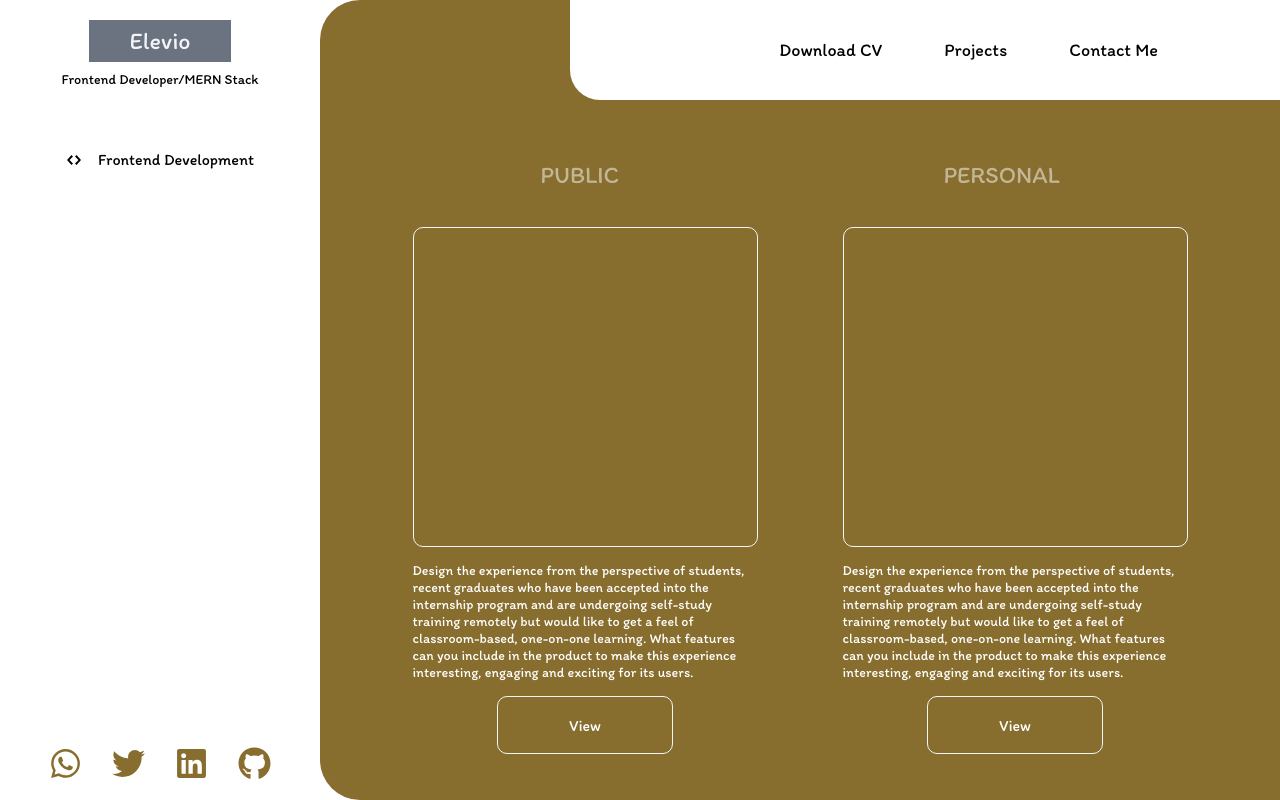
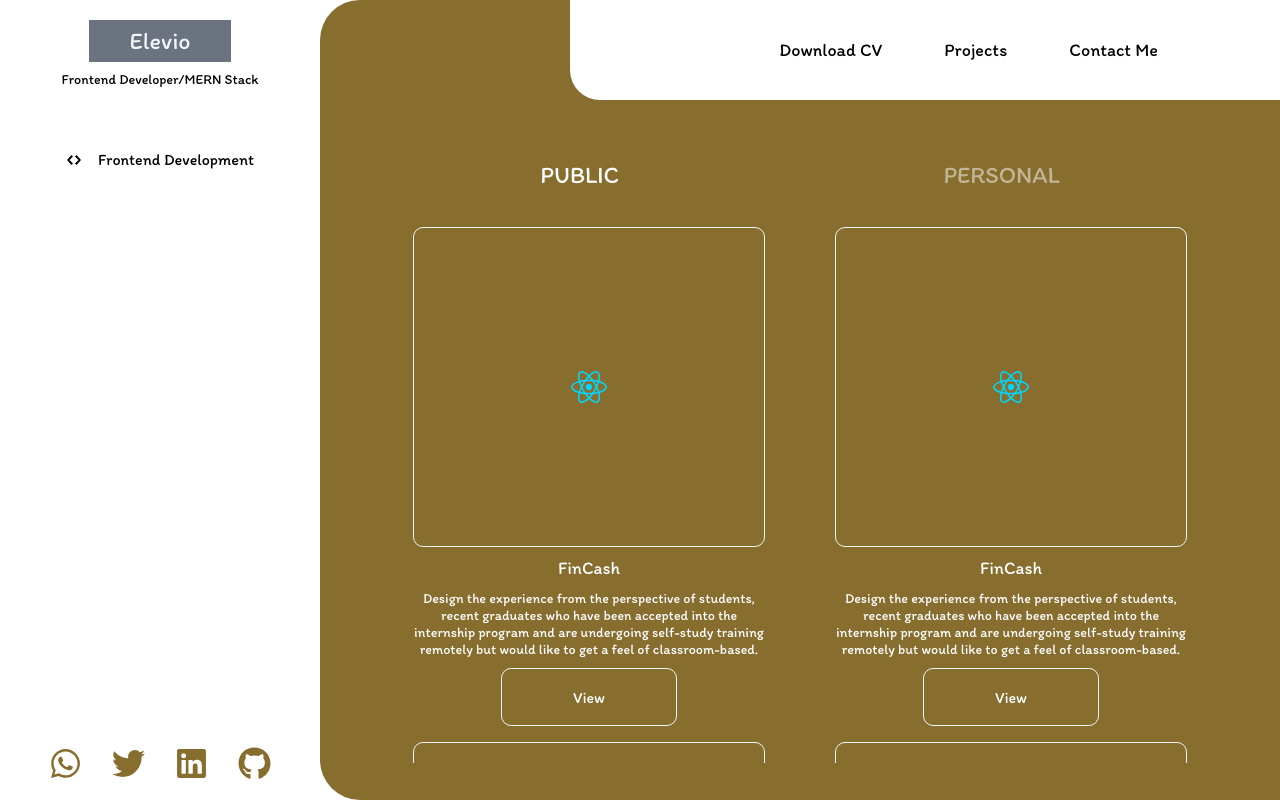
Before and after one commit to GREENFONTS/portifolio, a React (Vite) app: page /projects in a window 1280 px wide. Built offline with nearby package versions, Linux system fonts and the light colour scheme.

Commit message:
feat: created the cards for projects

```diff
--- a/src/Pages/Projects/components/ProjectView.tsx
+++ b/src/Pages/Projects/components/ProjectView.tsx
@@ -1,24 +1,33 @@
 import React from "react";
+import ReactImg from "../../../assets/react.svg";
 
-interface Props {}
+interface Props {
+  title: string;
+  description: string;
+  link: string;
+}
 
-const ProjectView: React.FC<Props> = () => {
+const ProjectView: React.FC<Props> = ({ title, description, link }) => {
   return (
-    <div className="flex flex-col gap-y-[15px] w-5/6 mx-auto">
-      <div className="border-solid border-slate-100 h-[40vh] border-[1px] rounded-[10px]"></div>
-      <div className="text-[#ffffff] text-[14px] leading-[17px]">
-        Design the experience from the perspective of students, recent graduates
-        who have been accepted into the internship program and are undergoing
-        self-study training remotely but would like to get a feel of
-        classroom-based, one-on-one learning. What features can you include in
-        the product to make this experience interesting, engaging and exciting
-        for its users.
+    <div className="flex flex-col gap-y-[10px] w-5/6 mx-auto">
+      <div className="flex justify-center items-center border-solid border-slate-100 h-[40vh] border-[1px] rounded-[10px]">
+        <img src={ReactImg} />
+      </div>
+      <div className="text-[#ffffff] text-[18px] leading-[23px] text-center">
+        {title}
+      </div>
+      <div className="text-[#ffffff] text-[14px] leading-[17px] text-center">
+        {description}
       </div>
       <div className="flex justify-center items-center">
-        <button className="bg-inherit border-solid border-slate-100 border-[1px] h-[58px] w-[176px]
-        rounded-[10px] text-[#ffffff] text-[16px] leading-[19px]">
-          View
-        </button>
+        <a href={link}>
+          <button
+            className="bg-inherit border-solid border-slate-100 border-[1px] h-[58px] w-[176px]  hover:scale-105
+        rounded-[10px] text-[#ffffff] text-[16px] leading-[19px]"
+          >
+            View
+          </button>
+        </a>
       </div>
     </div>
   );
--- a/src/Pages/Projects/components/Tabs.tsx
+++ b/src/Pages/Projects/components/Tabs.tsx
@@ -1,17 +1,18 @@
 import React, { useState } from "react";
 import ProjectView from "./ProjectView";
+import { PublicProjects, PersonalProjects } from "../data";
 
 const Tabs = () => {
   const [selectedTab, setSelectedTab] = useState("public");
   return (
-    <div className="mt-[140px] mx-[58px] w-full">
+    <div className="mt-[70px] lg:mt-[140px] sm:mx-[30px] lg:mx-[58px] w-full">
       <ul
         className="
           text-[#ffffff]
 
   nav nav-tabs nav-justified
-  flex flex-col
-  md:flex-row
+  flex
+  flex-row
   flex-wrap
   list-none
   border-b-0
@@ -21,6 +22,8 @@ const Tabs = () => {
         id="tabs-tabJustify"
         role="tablist"
       >
+        {selectedTab === "public" ? (
+          <>
             <li
               className="nav-item flex-grow text-center"
               role="presentation"
@@ -29,21 +32,19 @@ const Tabs = () => {
               <a
                 href="#public"
                 className="
+
       nav-link
       w-full
       block
       font-medium
       text-[24px]
       leading-[29px]
-      opacity-50
       uppercase
       border-x-0 border-t-0 border-b-2 border-transparent
       px-6
       py-3
       my-2
-      hover:border-transparent hover:underline hover:opacity-100
-      focus:border-transparent
-      active
+      hover:border-transparent hover:underline hover:scale-105
     "
               >
                 Public
@@ -69,12 +70,69 @@ const Tabs = () => {
       py-3
       my-2
       hover:border-transparent hover:underline  hover:opacity-100
-      focus:border-transparent
+      focus:border-transparent hover:scale-105
     "
               >
                 Personal
               </a>
             </li>
+          </>
+        ) : (
+          <>
+            <li
+              className="nav-item flex-grow text-center"
+              role="presentation"
+              onClick={() => setSelectedTab("public")}
+            >
+              <a
+                href="#public"
+                className="
+
+      nav-link
+      w-full
+      block
+      opacity-50
+      font-medium
+      text-[24px]
+      leading-[29px]
+      uppercase
+      border-x-0 border-t-0 border-b-2 border-transparent
+      px-6
+      py-3
+      my-2
+      hover:border-transparent hover:underline hover:opacity-100 hover:scale-105
+    "
+              >
+                Public
+              </a>
+            </li>
+            <li
+              className="nav-item flex-grow text-center"
+              role="presentation"
+              onClick={() => setSelectedTab("personal")}
+            >
+              <a
+                href="#personal"
+                className="
+      nav-link
+      w-full
+      block
+      text-[24px]
+      leading-[29px]
+      uppercase
+      border-x-0 border-t-0 border-b-2 border-transparent
+      px-6
+      py-3
+      my-2
+      hover:border-transparent hover:underline  hover:opacity-100
+      focus:border-transparent hover:scale-105
+    "
+              >
+                Personal
+              </a>
+            </li>
+          </>
+        )}
       </ul>
       <div className="tab-content">
         <div
@@ -82,9 +140,15 @@ const Tabs = () => {
             selectedTab === "public" ? "tab-pane fade show active" : "hidden"
           }
         >
-          <div className="grid grid-cols-2 gap-4 w-full">
-            <ProjectView />
-            <ProjectView />
+          <div className="grid md:grid-cols-2 gap-y-4 w-full h-[67vh] overflow-y-scroll">
+            {PublicProjects.map((ele) => (
+              <ProjectView
+                title={ele.title}
+                description={ele.description}
+                link={ele.link}
+                key={PublicProjects.indexOf(ele)}
+              />
+            ))}
           </div>
         </div>
         <div
@@ -92,7 +156,16 @@ const Tabs = () => {
             selectedTab !== "public" ? "tab-pane fade show active" : "hidden"
           }
         >
-          Tab 2 content justify
+          <div className="grid md:grid-cols-2 gap-4 w-full h-[65vh] overflow-y-scroll">
+          {PersonalProjects.map((ele) => (
+              <ProjectView
+                title={ele.title}
+                description={ele.description}
+                link={ele.link}
+                key={PublicProjects.indexOf(ele)}
+              />
+            ))}
+          </div>
         </div>
       </div>
     </div>
--- /dev/null
+++ b/src/Pages/Projects/data.ts
@@ -0,0 +1,58 @@
+export const PublicProjects = [{
+    title : "FinCash",
+    description : `Design the experience from the perspective of students, recent graduates
+    who have been accepted into the internship program and are undergoing
+    self-study training remotely but would like to get a feel of
+    classroom-based.`,
+    link :"#"
+},
+{
+    title : "FinCash",
+    description : `Design the experience from the perspective of students, recent graduates
+    who have been accepted into the internship program and are undergoing
+    self-study training remotely but would like to get a feel of
+    classroom-based.`,
+    link :"#"
+},
+{
+    title : "FinCash",
+    description : `Design the experience from the perspective of students, recent graduates
+    who have been accepted into the internship program and are undergoing
+    self-study training remotely but would like to get a feel of
+    classroom-based.`,
+    link :"#"
+},
+{
+    title : "FinCash",
+    description : `Design the experience from the perspective of students, recent graduates
+    who have been accepted into the internship program and are undergoing
+    self-study training remotely but would like to get a feel of
+    classroom-based.`,
+    link :"#"
+},]
+
+
+export const PersonalProjects = [{
+    title : "FinCash",
+    description : `Design the experience from the perspective of students, recent graduates
+    who have been accepted into the internship program and are undergoing
+    self-study training remotely but would like to get a feel of
+    classroom-based.`,
+    link :"#"
+},
+{
+    title : "FinCash",
+    description : `Design the experience from the perspective of students, recent graduates
+    who have been accepted into the internship program and are undergoing
+    self-study training remotely but would like to get a feel of
+    classroom-based.`,
+    link :"#"
+},
+{
+    title : "FinCash",
+    description : `Design the experience from the perspective of students, recent graduates
+    who have been accepted into the internship program and are undergoing
+    self-study training remotely but would like to get a feel of
+    classroom-based.`,
+    link :"#"
+}]
```
Lines whose indentation alone changed are shown as unchanged.
